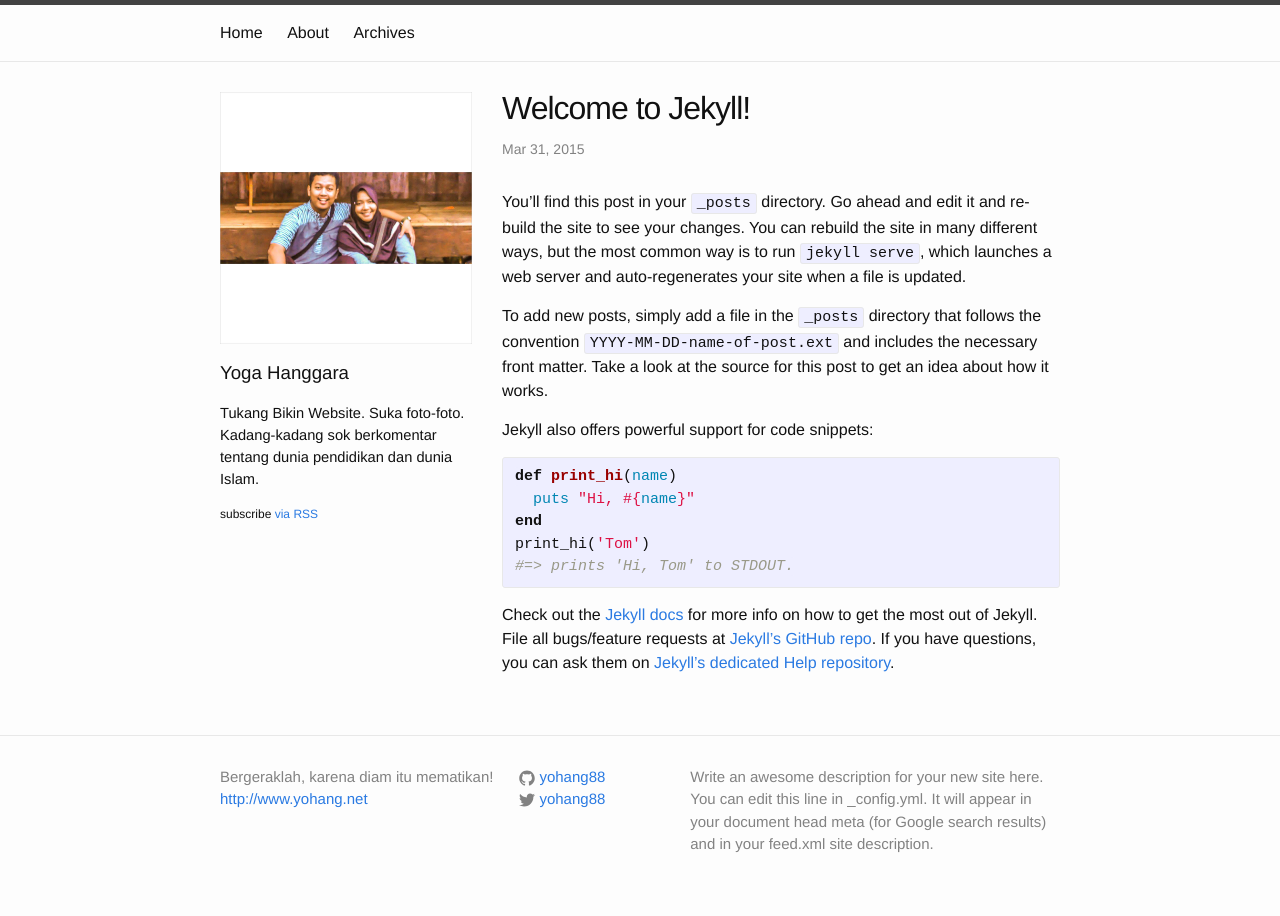
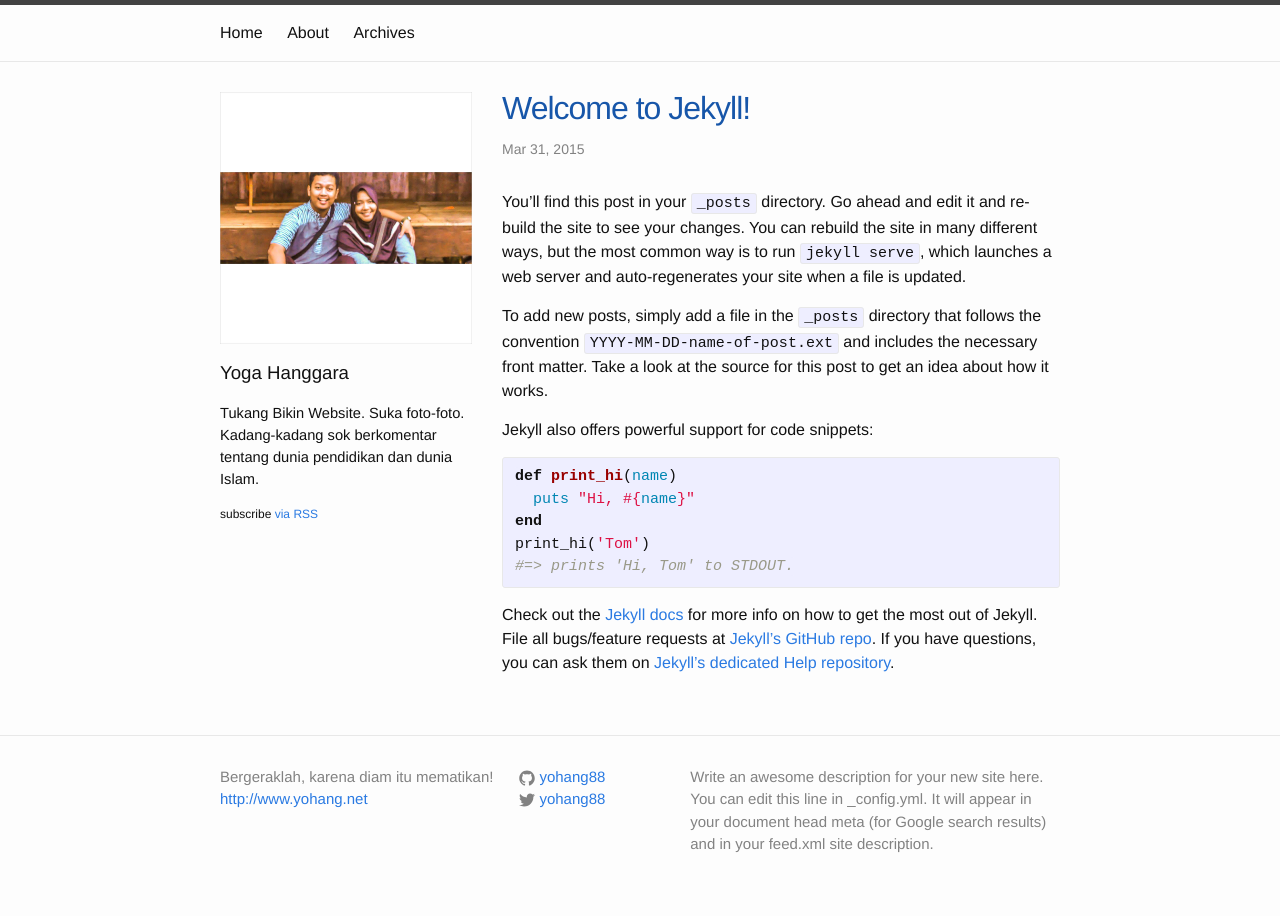
Before and after one commit to yohangdev/yohang88.github.io, a Jekyll site: the page built from _posts/2015-03-31-welcome-to-jekyll.markdown, in a window 1280 px wide. Built offline with Jekyll 4.4.1, drawn with Linux system fonts in a browser that asks for light colours.

Commit message:
link in page title

```diff
--- a/_layouts/page.html
+++ b/_layouts/page.html
@@ -4,7 +4,7 @@
 <div class="post">
 
   <header class="post-header">
-    <h1 class="post-title">{{ page.title }}</h1>
+    <h1 class="post-title"><a href="{{ page.url | prepend: site.baseurl }}">{{ page.title }}</a></h1>
   </header>
 
   <article class="post-content">
--- a/_layouts/post.html
+++ b/_layouts/post.html
@@ -4,7 +4,7 @@
 <div class="post">
 
   <header class="post-header">
-    <h1 class="post-title">{{ page.title }}</h1>
+    <h1 class="post-title"><a href="{{ post.url | prepend: site.baseurl }}">{{ page.title }}</a></h1>
     <p class="post-meta">{{ page.date | date: "%b %-d, %Y" }}{% if page.author %} • {{ page.author }}{% endif %}{% if page.meta %} • {{ page.meta }}{% endif %}</p>
   </header>
 
```
